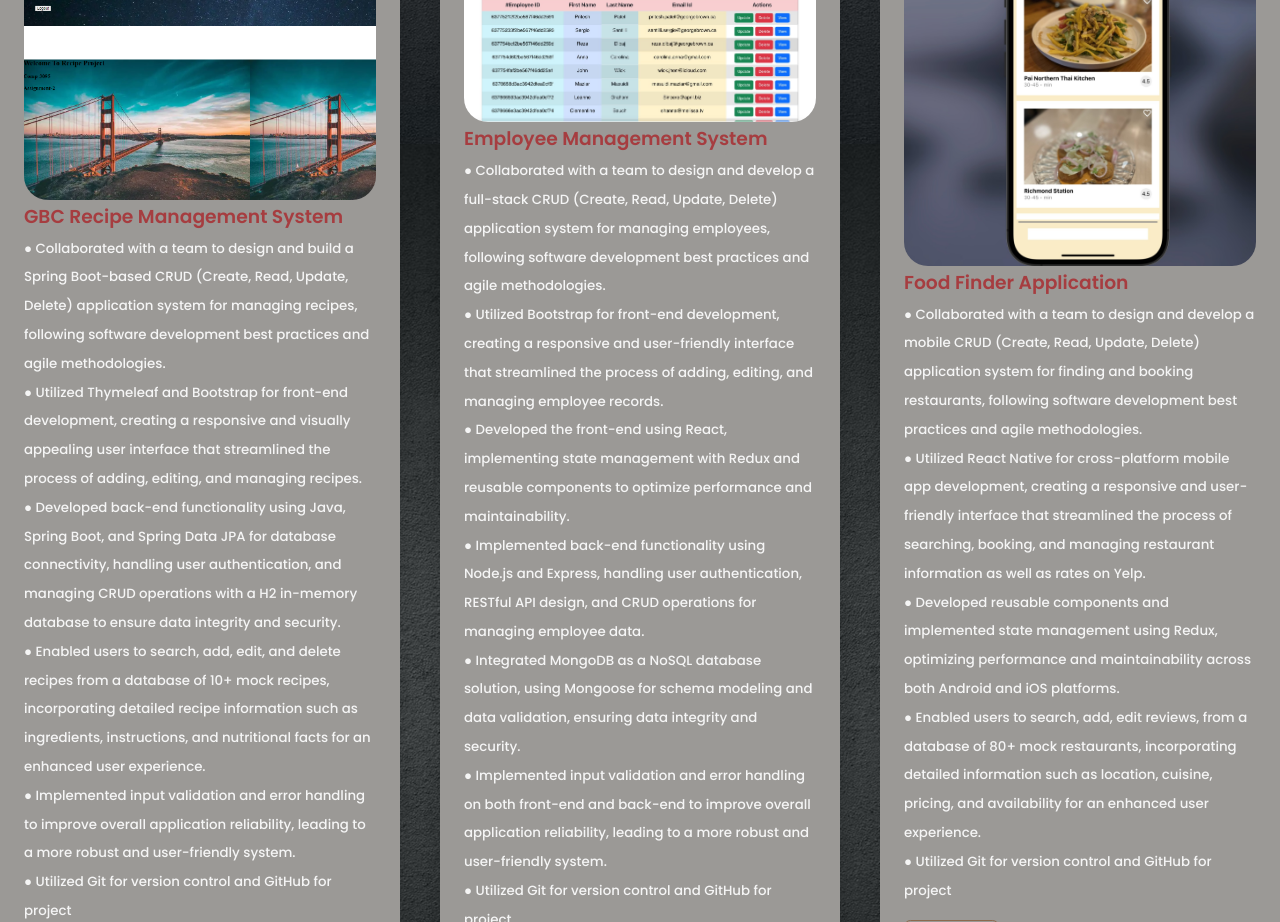
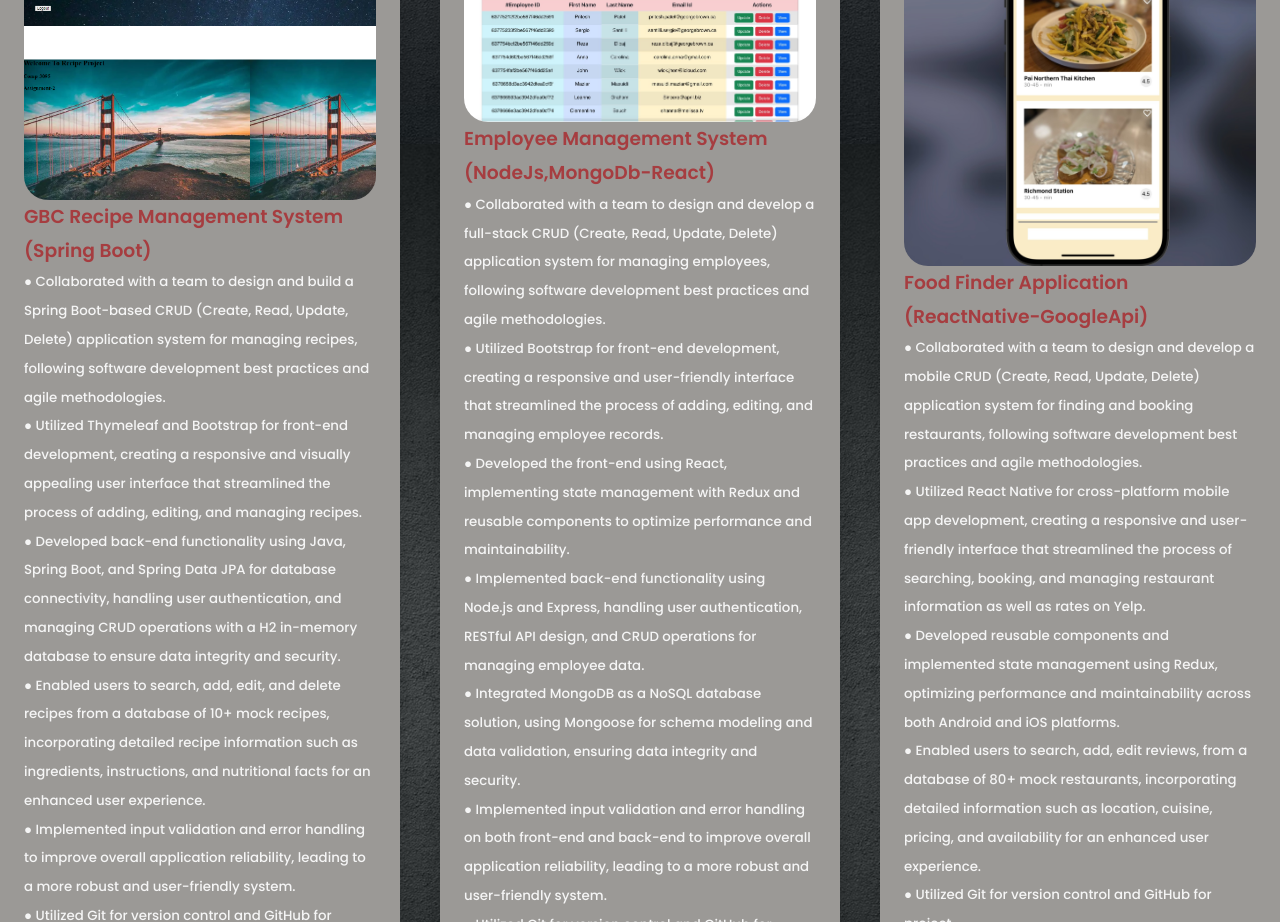
Before and after one commit to arusafa/Safa_Aru_W23Portfolio, a React (Create React App) app: page / in a window 1280 px wide. Shown: the part 3980-4902 px from the top of the page. Built offline with nearby package versions, Linux system fonts and the light colour scheme; the HTML template or start-up script is replaced by a standard one.

Commit message:
Portofilo updated

```diff
--- a/src/components/portfolio/Portfolio.jsx
+++ b/src/components/portfolio/Portfolio.jsx
@@ -136,7 +136,7 @@ function Portfolio() {
           <div className="portfolio__item-image">
             <img src={IMG4} alt="portfolio item" />
           </div>
-          <h3 style={{ color: "#A63D40" }}>GBC Recipe Management System</h3>
+          <h3 style={{ color: "#A63D40" }}>GBC Recipe Management System (Spring Boot)</h3>
           <small>
             ● Collaborated with a team to design and build a Spring Boot-based
             CRUD (Create, Read, Update, Delete) application system for managing
@@ -174,7 +174,7 @@ function Portfolio() {
           <div className="portfolio__item-image">
             <img src={IMG5} alt="portfolio item" />
           </div>
-          <h3 style={{ color: "#A63D40" }}>Employee Management System</h3>
+          <h3 style={{ color: "#A63D40" }}>Employee Management System (NodeJs,MongoDb-React)</h3>
           <small>
             ● Collaborated with a team to design and develop a full-stack CRUD
             (Create, Read, Update, Delete) application system for managing
@@ -213,7 +213,7 @@ function Portfolio() {
           <div className="portfolio__item-image">
             <img src={IMG6} alt="portfolio item" />
           </div>
-          <h3 style={{ color: "#A63D40" }}>Food Finder Application</h3>
+          <h3 style={{ color: "#A63D40" }}>Food Finder Application (ReactNative-GoogleApi)</h3>
           <small>
             ● Collaborated with a team to design and develop a mobile CRUD
             (Create, Read, Update, Delete) application system for finding and
```
